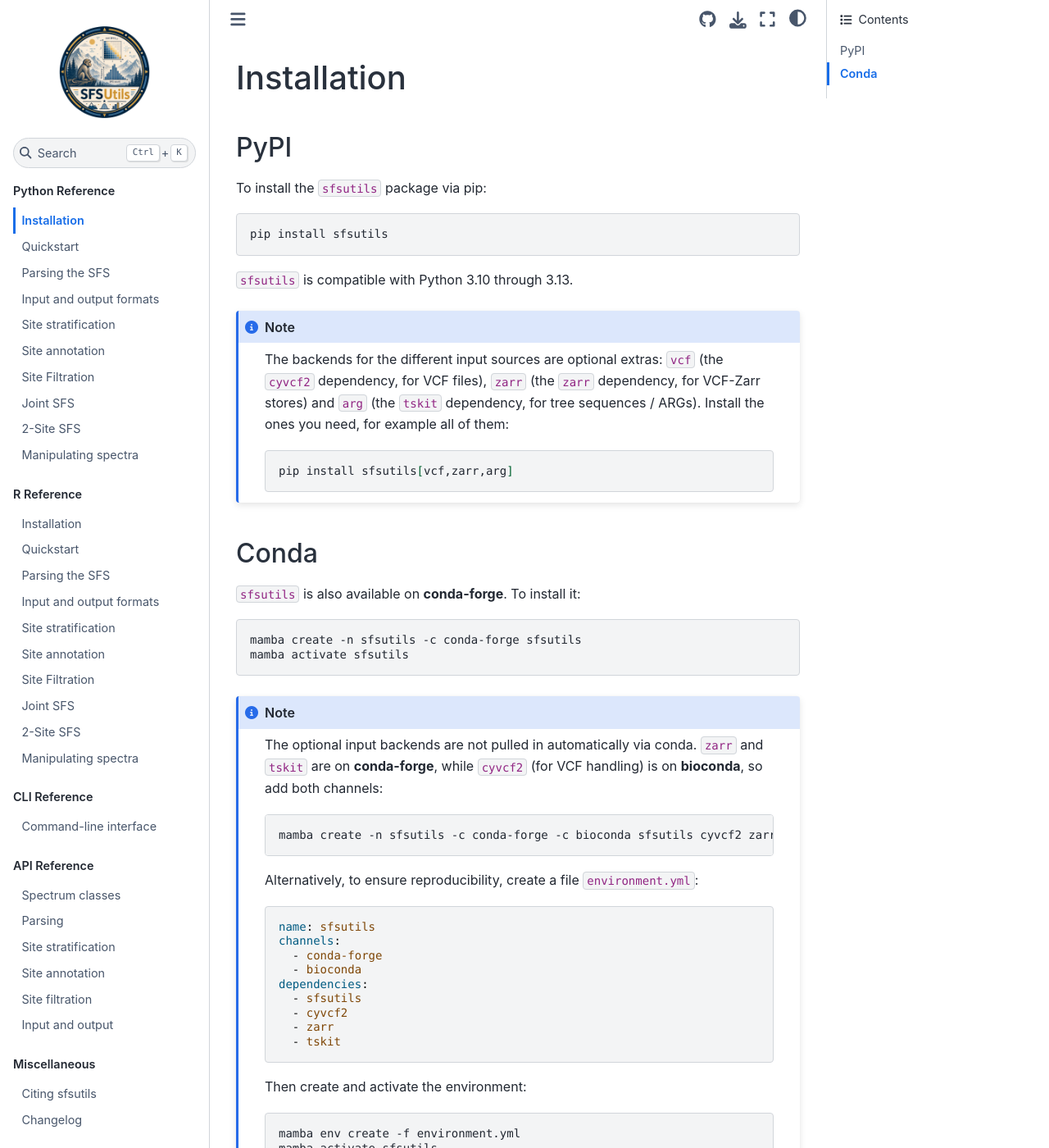
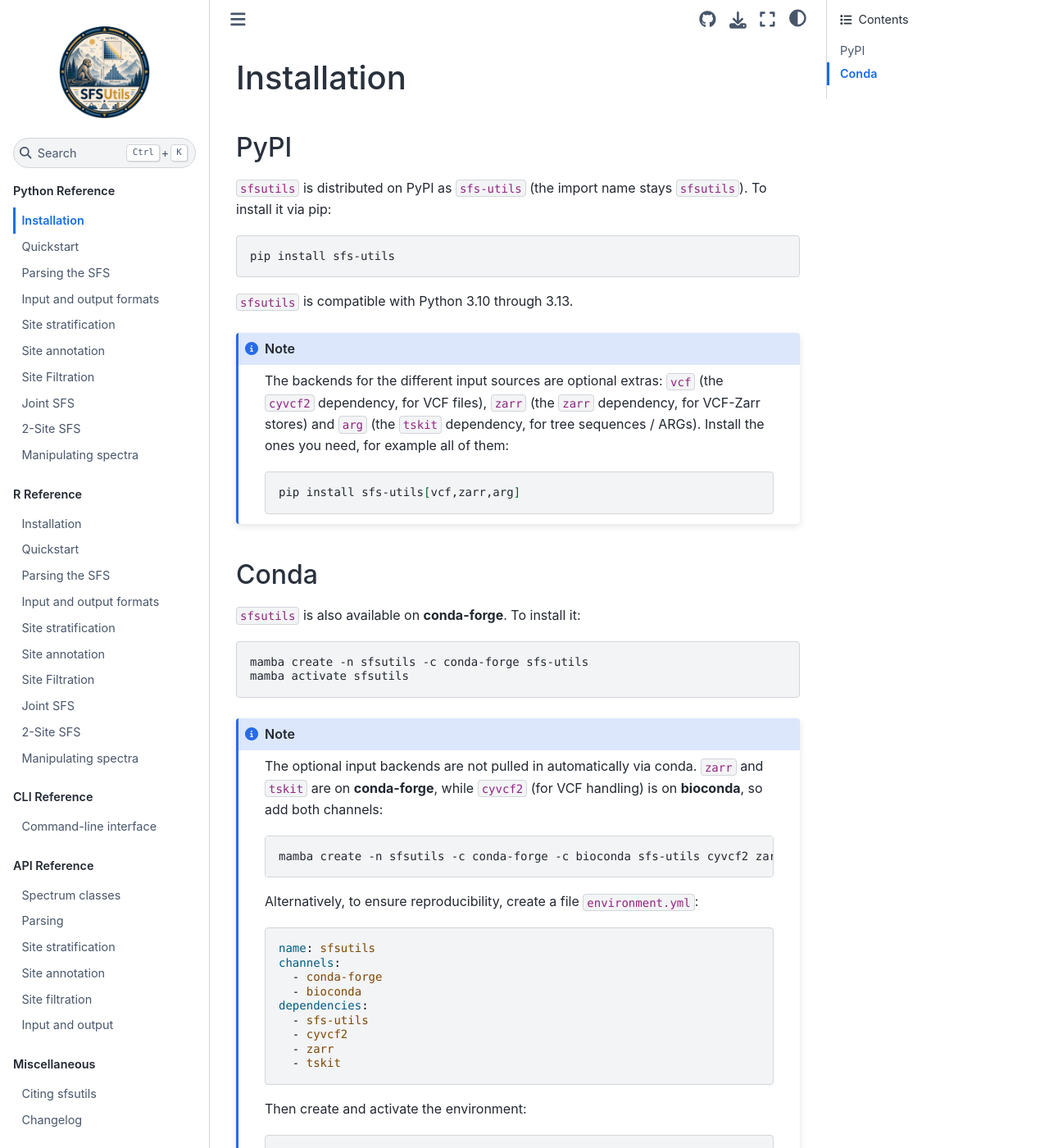
Before and after one commit to Sendrowski/SFSUtils, a Sphinx documentation site: the page built from docs/reference/Python/installation.rst, in a window 1280 px wide and 1400 px high. Shown: the whole window at 82% size. Built offline with Sphinx 7.4.7 and the Sphinx Book theme 1.1.4, drawn with Linux system fonts in a browser that asks for light colours.

Commit message:
Rename PyPI distribution to sfs-utils (sfsutils is taken on PyPI)
The import package, CLI command, and Sphinx project stay 'sfsutils'; only the
PyPI/conda distribution name changes, since the 'sfsutils' name on PyPI belongs
to an unrelated project.

```diff
--- a/docs/reference/Python/installation.rst
+++ b/docs/reference/Python/installation.rst
@@ -5,11 +5,11 @@ Installation
 
 PyPI
 ^^^^
-To install the ``sfsutils`` package via pip:
+``sfsutils`` is distributed on PyPI as ``sfs-utils`` (the import name stays ``sfsutils``). To install it via pip:
 
 .. code-block:: bash
 
-   pip install sfsutils
+   pip install sfs-utils
 
 ``sfsutils`` is compatible with Python 3.10 through 3.13.
 
@@ -21,7 +21,7 @@ To install the ``sfsutils`` package via pip:
 
    .. code-block:: bash
 
-      pip install sfsutils[vcf,zarr,arg]
+      pip install sfs-utils[vcf,zarr,arg]
 
 Conda
 ^^^^^
@@ -29,7 +29,7 @@ Conda
 
 .. code-block:: bash
 
-   mamba create -n sfsutils -c conda-forge sfsutils
+   mamba create -n sfsutils -c conda-forge sfs-utils
    mamba activate sfsutils
 
 .. note::
@@ -39,7 +39,7 @@ Conda
 
    .. code-block:: bash
 
-      mamba create -n sfsutils -c conda-forge -c bioconda sfsutils cyvcf2 zarr tskit
+      mamba create -n sfsutils -c conda-forge -c bioconda sfs-utils cyvcf2 zarr tskit
 
    Alternatively, to ensure reproducibility, create a file ``environment.yml``:
 
@@ -50,7 +50,7 @@ Conda
        - conda-forge
        - bioconda
      dependencies:
-       - sfsutils
+       - sfs-utils
        - cyvcf2
        - zarr
        - tskit
--- a/docs/reference/R/installation.rst
+++ b/docs/reference/R/installation.rst
@@ -32,7 +32,7 @@ The ``sfsutils`` R package serves as a wrapper around the Python library but re-
 
    .. code-block:: r
 
-      reticulate::py_install("sfsutils[vcf,zarr,arg]", pip = TRUE)
+      reticulate::py_install("sfs-utils[vcf,zarr,arg]", pip = TRUE)
 
 .. note::
 
@@ -42,7 +42,7 @@ The ``sfsutils`` R package serves as a wrapper around the Python library but re-
 
    .. code-block:: bash
 
-      mamba create -n sfsutils -c conda-forge -c bioconda sfsutils cyvcf2 zarr tskit
+      mamba create -n sfsutils -c conda-forge -c bioconda sfs-utils cyvcf2 zarr tskit
 
    Then point reticulate at that environment before loading the package:
 
--- a/pyproject.toml
+++ b/pyproject.toml
@@ -1,5 +1,5 @@
 [tool.poetry]
-name = "sfsutils"
+name = "sfs-utils"
 version = "0.1.0b1"
 description = "SFS parsing with site filtration and annotation, from VCF, Zarr, or tree sequences"
 authors = ["Sendrowski <sendrowski.janek@gmail.com>"]
```
Also changed, not shown: 1 other file.
